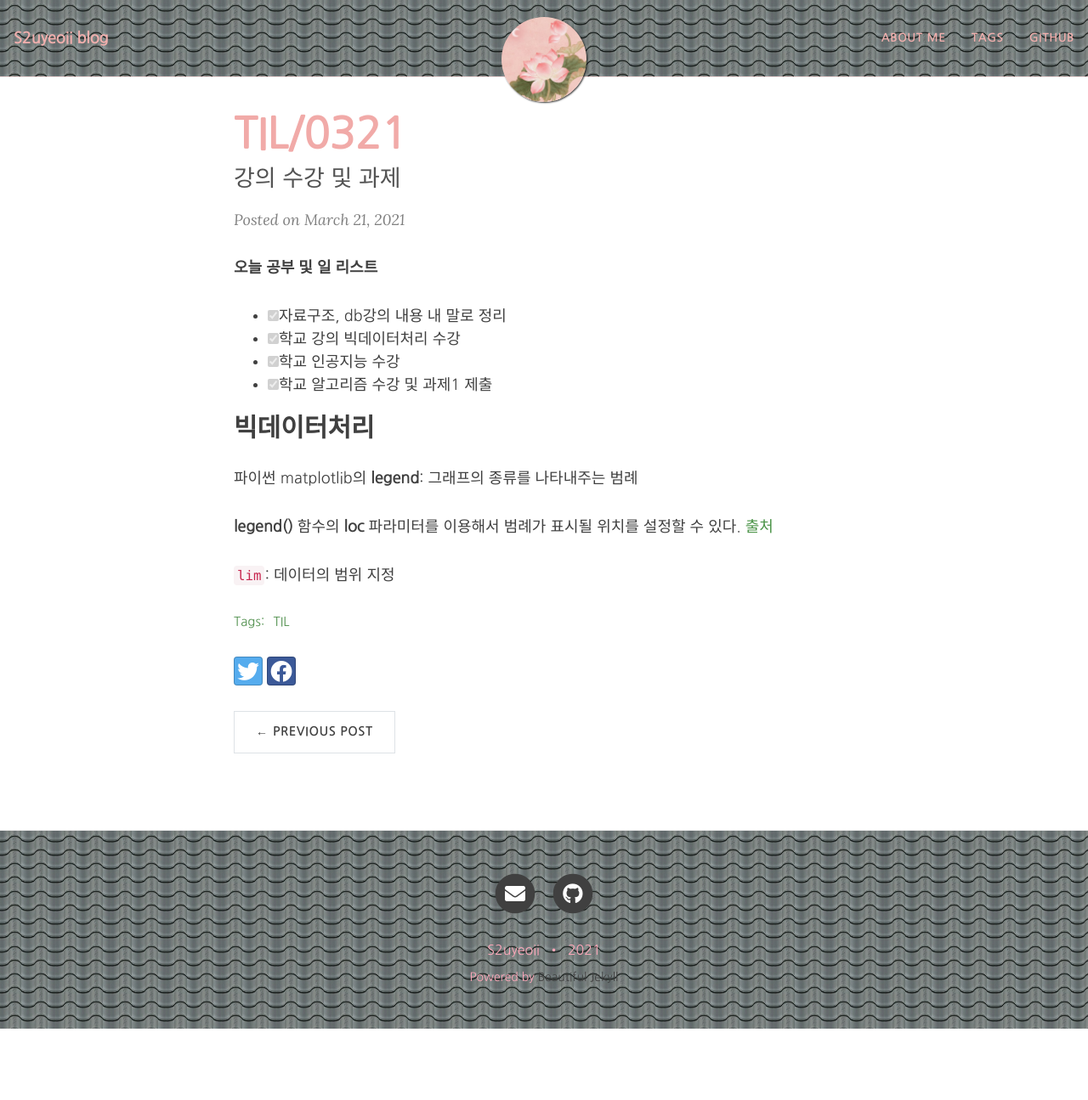
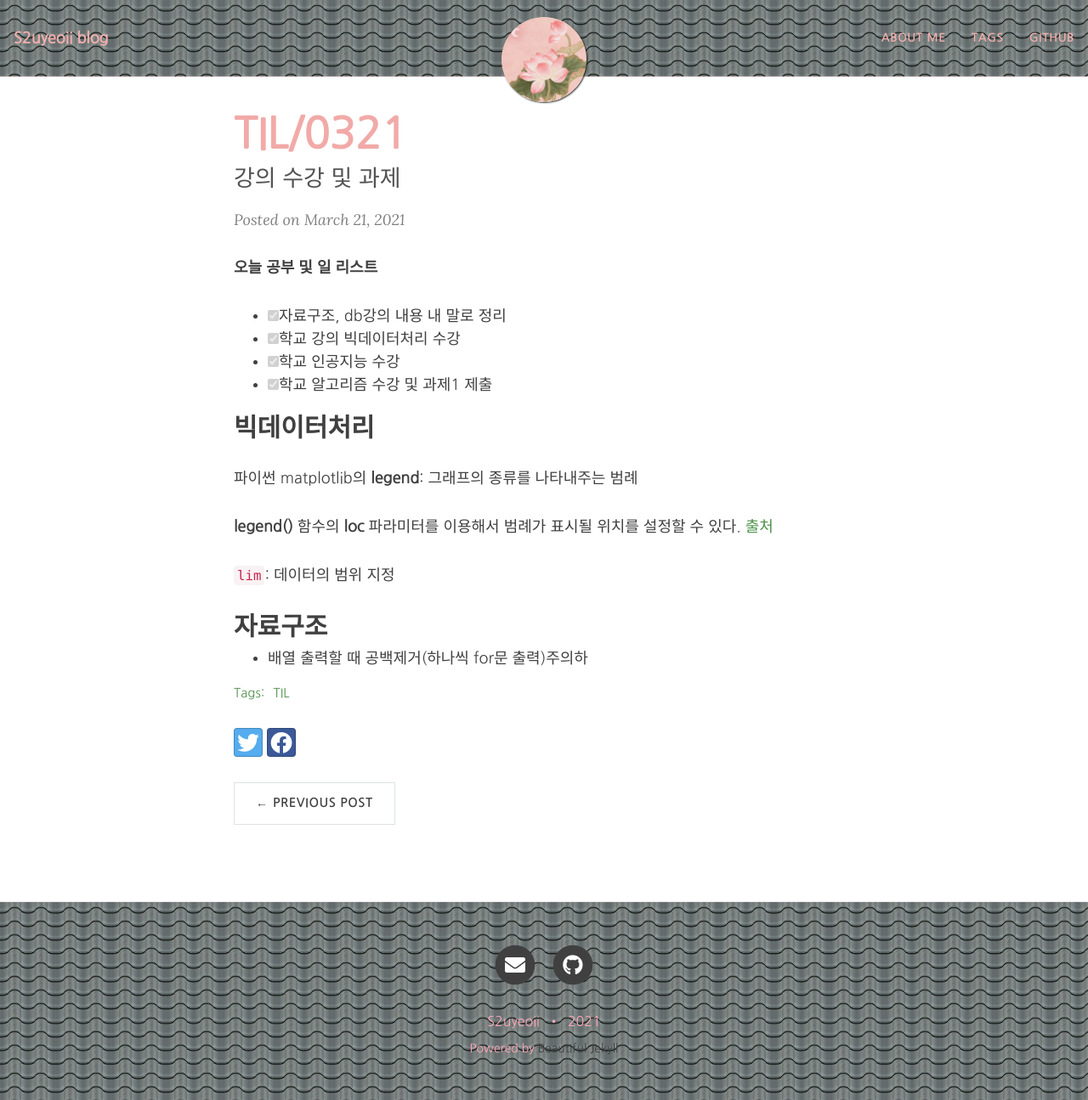
Before and after one commit to yeoneed/yeoneed.github.io, a Jekyll site: the page built from _posts/2021-03-21-TIL-0321.md, in a window 1280 px wide and 1295 px high. Shown: the whole window at 85% size. Built offline with Jekyll 4.4.1, drawn with Linux system fonts in a browser that asks for light colours; nearby versions of some CDN libraries; some web fonts are replaced; comment, search, counter and statistics services are not loaded.

Commit message:
Update 2021-03-21-TIL-0321.md

```diff
--- a/_posts/2021-03-21-TIL-0321.md
+++ b/_posts/2021-03-21-TIL-0321.md
@@ -19,3 +19,6 @@ tags: [TIL]
 **legend()** 함수의 **loc** 파라미터를 이용해서 범례가 표시될 위치를 설정할 수 있다. [출처](https://codetorial.net/matplotlib/set_legend.html)
 
 <code> lim</code>: 데이터의 범위 지정
+
+## 자료구조
+* 배열 출력할 때 공백제거(하나씩 for문 출력)주의하
```
